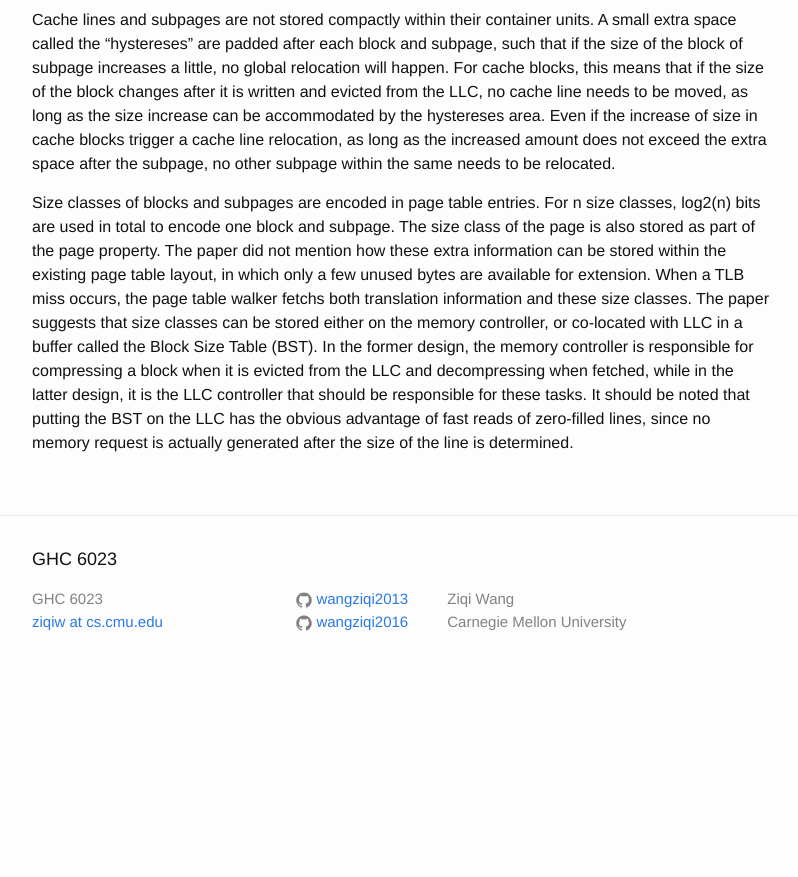
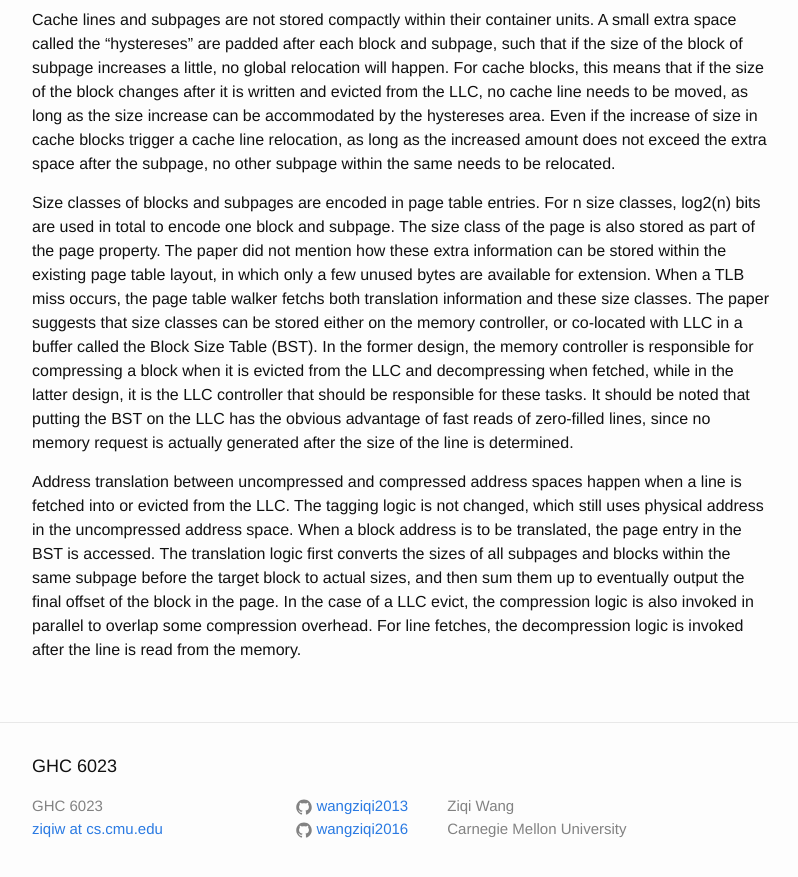
Before and after one commit to wangziqi2013/wangziqi2013.github.io, a Jekyll site: the page built from _posts/2020-05-31-a-robust-main-mem-compression-scheme.markdown, in a window 1280 px wide and 900 px high, scrolled down 1417 px. Shown: the top 877 px of the window, without its empty margins (238-1036 px from the left). Built offline with Jekyll 4.4.1, drawn with Linux system fonts in a browser that asks for light colours; before the commit the page ends 2110 px from its top, so only the background shows below that.

Commit message:
Adding addr xlat

```diff
--- a/_posts/2020-05-31-a-robust-main-mem-compression-scheme.markdown
+++ b/_posts/2020-05-31-a-robust-main-mem-compression-scheme.markdown
@@ -66,3 +66,11 @@ In the former design, the memory controller is responsible for compressing a blo
 decompressing when fetched, while in the latter design, it is the LLC controller that should be responsible for these tasks.
 It should be noted that putting the BST on the LLC has the obvious advantage of fast reads of zero-filled lines, since
 no memory request is actually generated after the size of the line is determined.
+
+Address translation between uncompressed and compressed address spaces happen when a line is fetched into or evicted
+from the LLC. The tagging logic is not changed, which still uses physical address in the uncompressed address space.
+When a block address is to be translated, the page entry in the BST is accessed. The translation logic first converts
+the sizes of all subpages and blocks within the same subpage before the target block to actual sizes, and
+then sum them up to eventually output the final offset of the block in the page. In the case of a LLC evict, the
+compression logic is also invoked in parallel to overlap some compression overhead. For line fetches, the decompression
+logic is invoked after the line is read from the memory.
```
